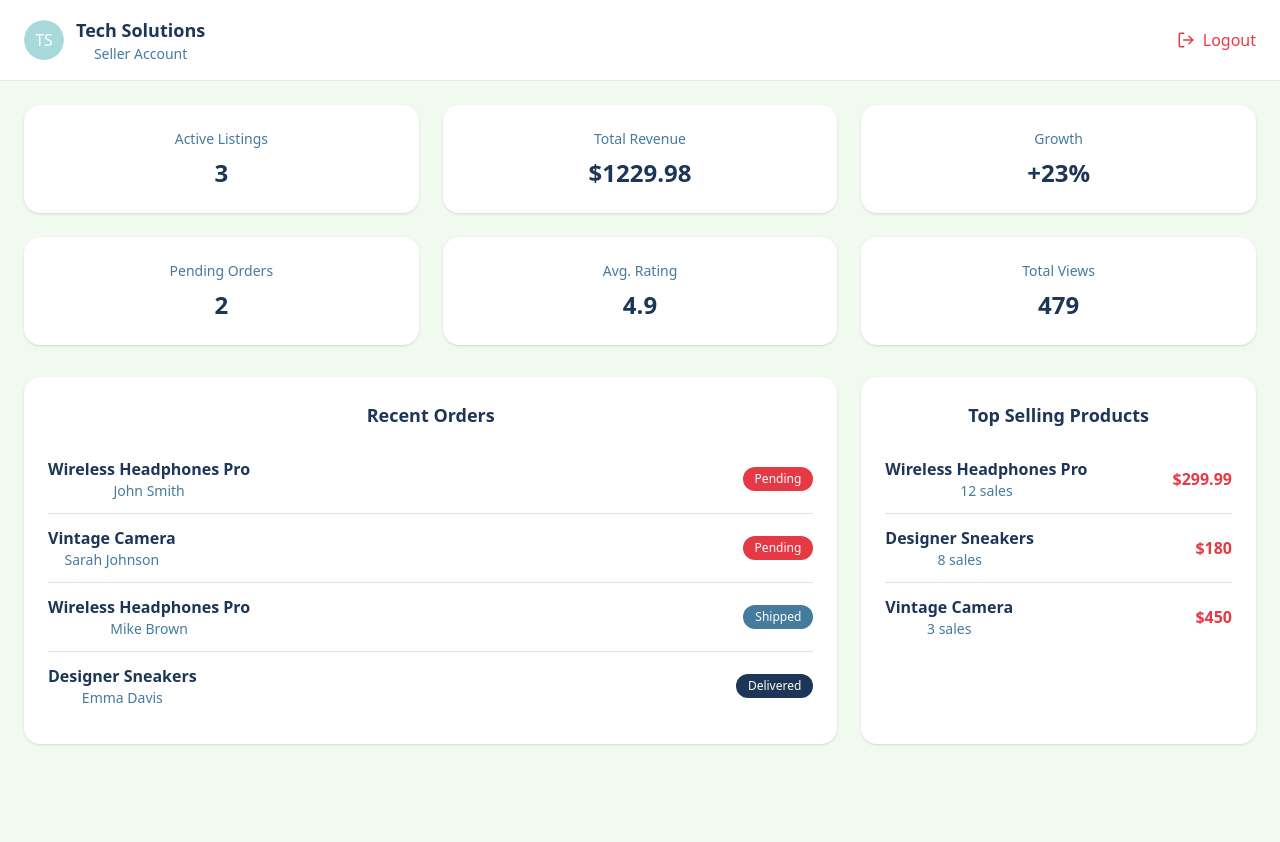
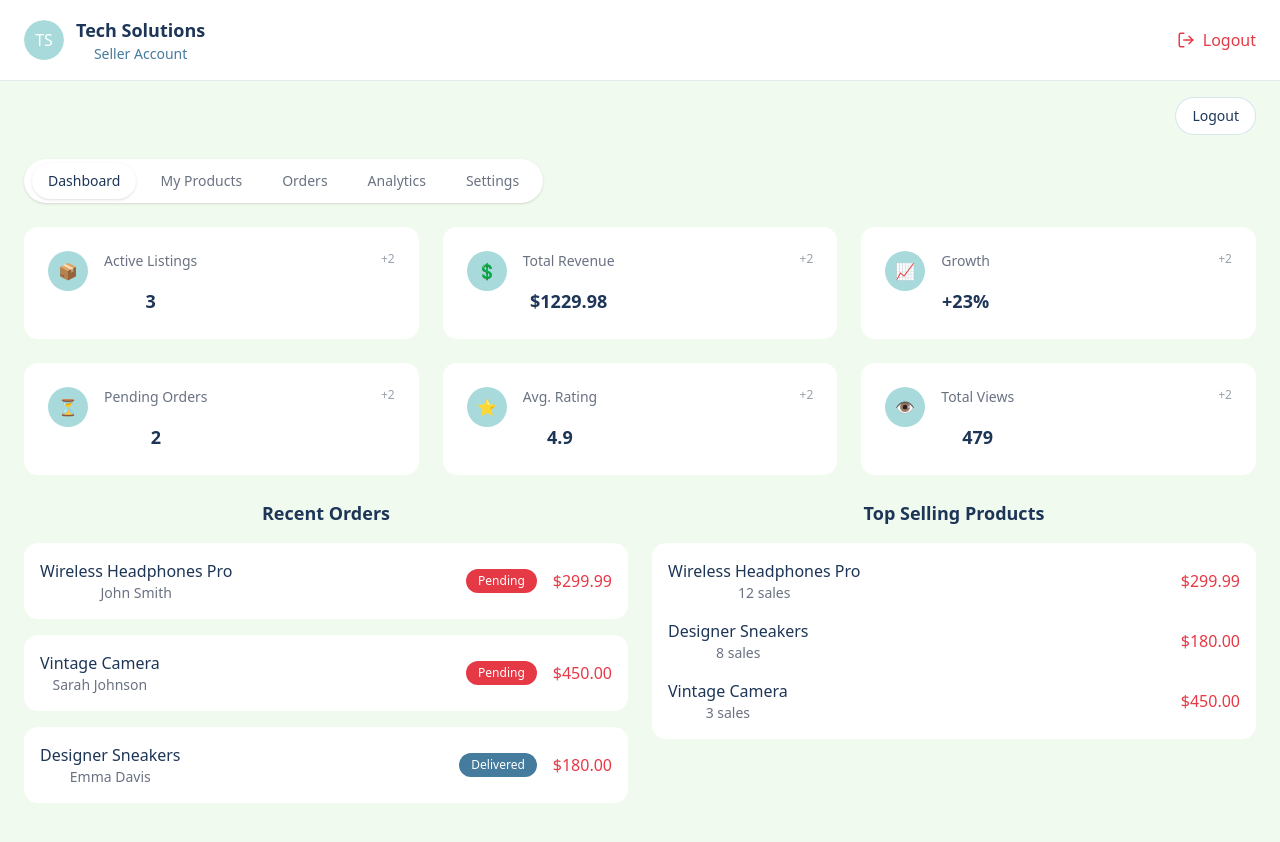
Before and after one commit to Lua-Code/Web-Development-Project, a React (Vite) app in the folder seller-app/: page / in a window 1280 px wide. Shown: the top 842 px of the page. Built offline with nearby package versions, Linux system fonts and the light colour scheme.

Commit message:
Update DashboardPage.jsx

```diff
--- a/seller-app/src/Pages/DashboardPage.jsx
+++ b/seller-app/src/Pages/DashboardPage.jsx
@@ -1,118 +1,256 @@
-export default function DashboardPage() {
+import { useState } from "react";
+
+export default function Dashboard() {
+    const [tab, setTab] = useState("Dashboard");
+
+    const tabs = ["Dashboard", "My Products", "Orders", "Analytics", "Settings"];
+
     return (
-        <div className="min-h-screen bg-[#F1FAEE] p-6">
+        <div className="min-h-screen" style={{ backgroundColor: "#F1FAEE" }}>
+            {/* HEADER */}
+            <header className="flex items-center justify-between px-6 py-4">
+                <div />
 
-            {/* Stats Cards */}
-            <div className="grid grid-cols-1 sm:grid-cols-2 lg:grid-cols-3 gap-6 mb-8">
-                <StatCard title="Active Listings" value="3" />
-                <StatCard title="Total Revenue" value="$1229.98" />
-                <StatCard title="Growth" value="+23%" />
-                <StatCard title="Pending Orders" value="2" />
-                <StatCard title="Avg. Rating" value="4.9" />
-                <StatCard title="Total Views" value="479" />
+                <button className="px-4 py-2 border rounded-full bg-white text-sm">
+                    Logout
+                </button>
+            </header>
+
+
+
+            {/* NAV TABS */}
+            <div className="px-6 mt-2">
+                <div className="flex gap-2 bg-white rounded-full px-2 py-1 w-fit shadow">
+                    {tabs.map((t) => (
+                        <button
+                            key={t}
+                            onClick={() => setTab(t)}
+                            className={`px-4 py-2 rounded-full text-sm transition ${tab === t
+                                ? "bg-white shadow font-medium"
+                                : "text-gray-500"
+                                }`}
+                            style={{
+                                color: tab === t ? "#1D3557" : undefined,
+                            }}
+                        >
+                            {t}
+                        </button>
+                    ))}
+                </div>
             </div>
 
-            {/* Bottom Section */}
-            <div className="grid grid-cols-1 lg:grid-cols-3 gap-6">
+            {/* CONTENT */}
+            <main className="px-6 py-6 space-y-6">
+                {tab === "Dashboard" && <DashboardHome />}
+                {tab === "My Products" && <Placeholder title="My Products" />}
+                {tab === "Orders" && <Orders />}
+                {tab === "Analytics" && <Analytics />}
+                {tab === "Settings" && <Placeholder title="Settings" />}
+            </main>
+        </div>
+    );
+}
 
-                {/* Recent Orders */}
-                <div className="lg:col-span-2 bg-white rounded-2xl p-6 shadow-sm">
-                    <h3 className="text-lg font-semibold text-[#1D3557] mb-4">
+/* ================= DASHBOARD ================= */
+
+function DashboardHome() {
+    const cards = [
+        { title: "Active Listings", value: "3", icon: "📦" },
+        { title: "Total Revenue", value: "$1229.98", icon: "💲" },
+        { title: "Growth", value: "+23%", icon: "📈" },
+        { title: "Pending Orders", value: "2", icon: "⏳" },
+        { title: "Avg. Rating", value: "4.9", icon: "⭐" },
+        { title: "Total Views", value: "479", icon: "👁️" },
+    ];
+
+    return (
+        <>
+            {/* STATS */}
+            <div className="grid grid-cols-1 md:grid-cols-3 gap-6">
+                {cards.map((c) => (
+                    <div
+                        key={c.title}
+                        className="bg-white rounded-xl p-6"
+                    >
+                        <div className="flex justify-between">
+                            <div className="flex gap-4">
+                                <div
+                                    className="w-10 h-10 rounded-full flex items-center justify-center"
+                                    style={{ backgroundColor: "#A8DADC" }}
+                                >
+                                    {c.icon}
+                                </div>
+                                <div>
+                                    <p className="text-sm text-gray-500">{c.title}</p>
+                                    <p
+                                        className="mt-4 text-lg font-semibold"
+                                        style={{ color: "#1D3557" }}
+                                    >
+                                        {c.value}
+                                    </p>
+                                </div>
+                            </div>
+                            <span className="text-xs text-gray-400">+2</span>
+                        </div>
+                    </div>
+                ))}
+            </div>
+
+            {/* RECENT ORDERS */}
+            <section className="grid grid-cols-1 lg:grid-cols-2 gap-6">
+                <div>
+                    <h3
+                        className="mb-4 font-semibold text-lg"
+                        style={{ color: "#1D3557" }}
+                    >
                         Recent Orders
                     </h3>
 
-                    <OrderItem
-                        name="Wireless Headphones Pro"
-                        customer="John Smith"
-                        status="pending"
+                    <OrderRow
+                        product="Wireless Headphones Pro"
+                        buyer="John Smith"
+                        price="299.99"
+                        status="Pending"
                     />
-                    <OrderItem
-                        name="Vintage Camera"
-                        customer="Sarah Johnson"
-                        status="pending"
+                    <OrderRow
+                        product="Vintage Camera"
+                        buyer="Sarah Johnson"
+                        price="450.00"
+                        status="Pending"
                     />
-                    <OrderItem
-                        name="Wireless Headphones Pro"
-                        customer="Mike Brown"
-                        status="shipped"
-                    />
-                    <OrderItem
-                        name="Designer Sneakers"
-                        customer="Emma Davis"
-                        status="delivered"
+                    <OrderRow
+                        product="Designer Sneakers"
+                        buyer="Emma Davis"
+                        price="180.00"
+                        status="Delivered"
                     />
                 </div>
 
-                {/* Top Selling Products */}
-                <div className="bg-white rounded-2xl p-6 shadow-sm">
-                    <h3 className="text-lg font-semibold text-[#1D3557] mb-4">
+                {/* TOP PRODUCTS */}
+                <div>
+                    <h3
+                        className="mb-4 font-semibold text-lg"
+                        style={{ color: "#1D3557" }}
+                    >
                         Top Selling Products
                     </h3>
 
-                    <ProductItem
-                        name="Wireless Headphones Pro"
-                        sales="12 sales"
-                        price="$299.99"
-                    />
-                    <ProductItem
-                        name="Designer Sneakers"
-                        sales="8 sales"
-                        price="$180"
-                    />
-                    <ProductItem
-                        name="Vintage Camera"
-                        sales="3 sales"
-                        price="$450"
-                    />
+                    <div className="bg-white rounded-xl p-4 space-y-4">
+                        <ProductRow title="Wireless Headphones Pro" sales="12" price="299.99" />
+                        <ProductRow title="Designer Sneakers" sales="8" price="180.00" />
+                        <ProductRow title="Vintage Camera" sales="3" price="450.00" />
+                    </div>
+                </div>
+            </section>
+        </>
+    );
+}
+
+/* ================= COMPONENTS ================= */
+
+function OrderRow({ product, buyer, price, status }) {
+    const isPending = status === "Pending";
+
+    return (
+        <div className="bg-white rounded-xl p-4 mb-4 flex justify-between items-center">
+            <div>
+                <p className="font-medium" style={{ color: "#1D3557" }}>
+                    {product}
+                </p>
+                <p className="text-sm text-gray-500">{buyer}</p>
+            </div>
+
+            <div className="flex items-center gap-4">
+                <span
+                    className="px-3 py-1 rounded-full text-xs text-white"
+                    style={{ backgroundColor: isPending ? "#E63946" : "#457B9D" }}
+                >
+                    {status}
+                </span>
+                <span
+                    className="font-medium"
+                    style={{ color: "#E63946" }}
+                >
+                    ${price}
+                </span>
+            </div>
+        </div>
+    );
+}
+
+function ProductRow({ title, sales, price }) {
+    return (
+        <div className="flex justify-between items-center">
+            <div>
+                <p className="font-medium" style={{ color: "#1D3557" }}>
+                    {title}
+                </p>
+                <p className="text-sm text-gray-500">{sales} sales</p>
+            </div>
+            <span style={{ color: "#E63946" }}>${price}</span>
+        </div>
+    );
+}
+
+/* ================= OTHER PAGES ================= */
+
+function Orders() {
+    return (
+        <div>
+            <h2 className="text-xl font-semibold mb-4" style={{ color: "#1D3557" }}>
+                Order Management
+            </h2>
+            <OrderRow product="Wireless Headphones Pro" buyer="John Smith" price="299.99" status="Pending" />
+            <OrderRow product="Vintage Camera" buyer="Sarah Johnson" price="450.00" status="Pending" />
+            <OrderRow product="Designer Sneakers" buyer="Emma Davis" price="180.00" status="Delivered" />
+        </div>
+    );
+}
+
+function Analytics() {
+    return (
+        <div className="space-y-6">
+            <h2 className="text-xl font-semibold" style={{ color: "#1D3557" }}>
+                Sales Analytics
+            </h2>
+
+            <div className="grid grid-cols-1 lg:grid-cols-2 gap-6">
+                <div className="bg-white p-6 rounded-xl">
+                    <h3 className="font-medium mb-4">Sales Overview</h3>
+                    <Stat line="Total Orders" value="4" />
+                    <Stat line="Total Revenue" value="$1229.98" red />
+                    <Stat line="Average Order Value" value="$307.50" />
+                    <Stat line="Conversion Rate" value="0.84%" />
+                </div>
+
+                <div className="bg-white p-6 rounded-xl">
+                    <h3 className="font-medium mb-4">Product Performance</h3>
+                    <Stat line="Total Products" value="3" />
+                    <Stat line="Active Listings" value="3" />
+                    <Stat line="Total Views" value="479" />
+                    <Stat line="Avg Views / Product" value="160" />
                 </div>
             </div>
         </div>
     );
 }
 
-/* ---------------- Components ---------------- */
-
-function StatCard({ title, value }) {
+function Stat({ line, value, red }) {
     return (
-        <div className="bg-white rounded-2xl p-6 shadow-sm">
-            <p className="text-sm text-[#457B9D] mb-2">{title}</p>
-            <h2 className="text-2xl font-bold text-[#1D3557]">{value}</h2>
+        <div className="flex justify-between py-2 text-sm border-b last:border-none">
+            <span className="text-gray-500">{line}</span>
+            <span style={{ color: red ? "#E63946" : "#1D3557" }}>{value}</span>
         </div>
     );
 }
 
-function OrderItem({ name, customer, status }) {
-    const statusStyles = {
-        pending: "bg-[#E63946]",
-        shipped: "bg-[#457B9D]",
-        delivered: "bg-[#1D3557]",
-    };
-
+function Placeholder({ title }) {
     return (
-        <div className="flex items-center justify-between py-3 border-b last:border-none">
-            <div>
-                <p className="font-semibold text-[#1D3557]">{name}</p>
-                <p className="text-sm text-[#457B9D]">{customer}</p>
-            </div>
-
-            <span
-                className={`text-white text-xs px-3 py-1 rounded-full capitalize ${statusStyles[status]}`}
-            >
-                {status}
-            </span>
+        <div className="bg-white rounded-xl p-6">
+            <h2 className="text-xl font-semibold" style={{ color: "#1D3557" }}>
+                {title}
+            </h2>
+            <p className="text-gray-500 mt-2">Content goes here…</p>
         </div>
     );
 }
-
-function ProductItem({ name, sales, price }) {
-    return (
-        <div className="flex items-center justify-between py-3 border-b last:border-none">
-            <div>
-                <p className="font-semibold text-[#1D3557]">{name}</p>
-                <p className="text-sm text-[#457B9D]">{sales}</p>
-            </div>
-
-            <span className="font-semibold text-[#E63946]">{price}</span>
-        </div>
-    );
-}
```
